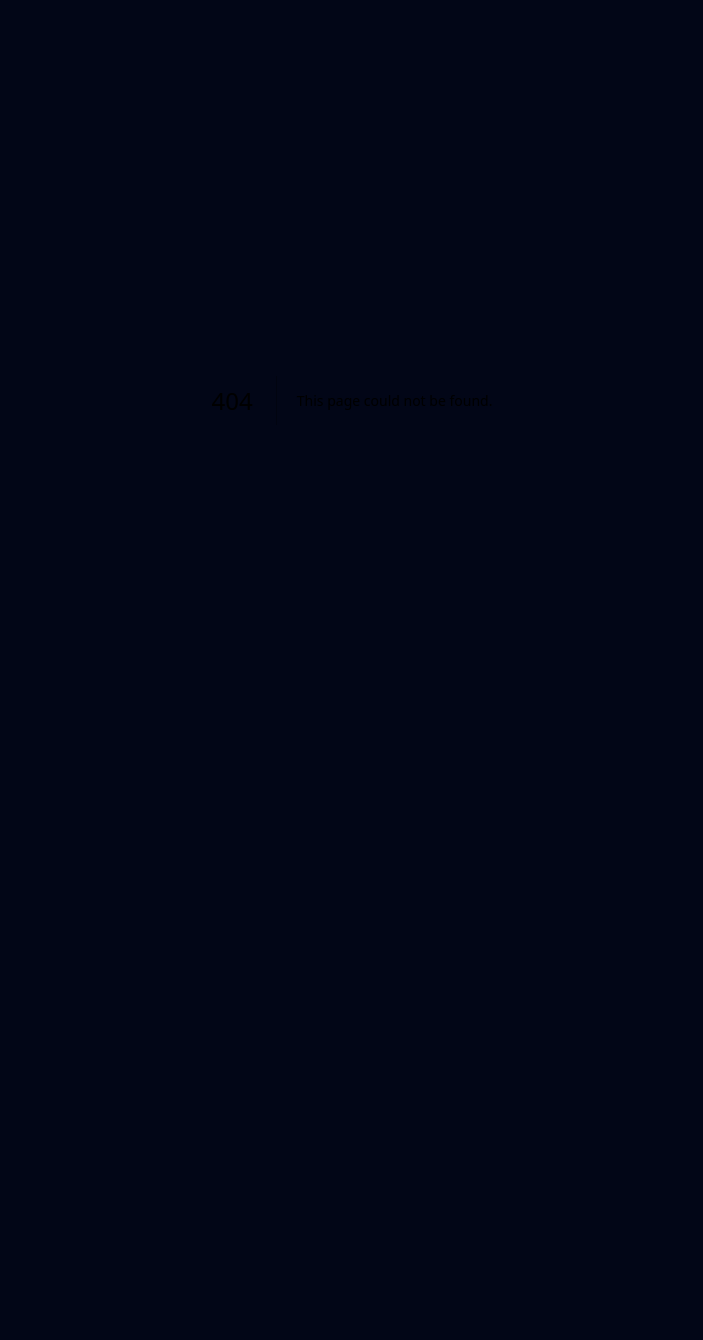
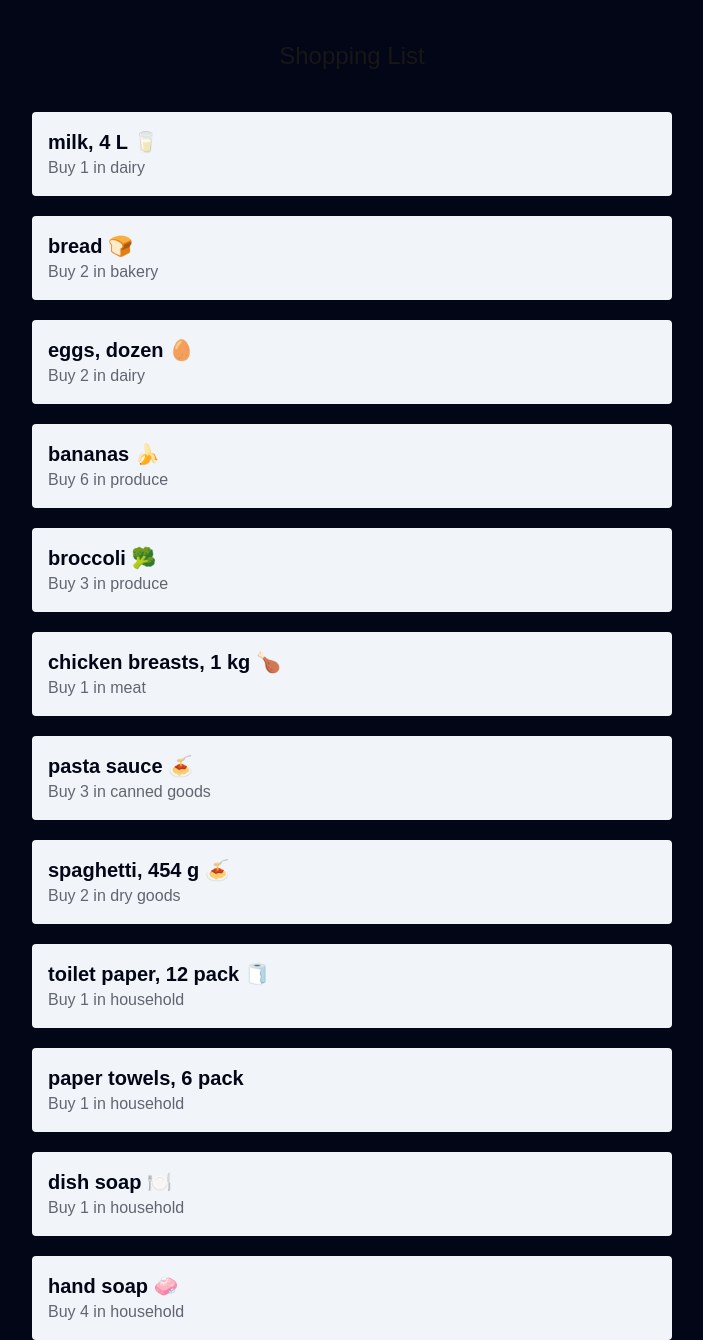
Before and after one commit to srntz/cprg306-assignments, a Next.js app: page /week-3 in a window 1280 px wide. Before the commit this address had no page. Shown: the whole page, without its empty margins (288-991 px from the left). Before the commit the page ends 800 px from the top, so only its background shows below. Built offline with nearby package versions, Linux system fonts and the light colour scheme.

Commit message:
Add week-3 page

```diff
--- a/src/app/layout.tsx
+++ b/src/app/layout.tsx
@@ -2,7 +2,7 @@
 import "./globals.css";
 
 export const metadata: Metadata = {
-  title: "Create Next App",
+  title: "Shopping List",
   description: "Generated by create next app",
 };
 
--- a/src/app/page.tsx
+++ b/src/app/page.tsx
@@ -12,6 +12,12 @@
         >
           Week 2
         </Link>
+        <Link
+          href={"/week-3"}
+          className="hover:bg-slate-800 hover:ml-3 rounded h-10 w-48 flex items-center p-3 transition-all"
+        >
+          Week 3
+        </Link>
       </div>
     </div>
   );
--- /dev/null
+++ b/src/app/week-3/item-data.ts
@@ -0,0 +1,62 @@
+export const items = [
+  {
+    name: "milk, 4 L 🥛",
+    quantity: 1,
+    category: "dairy",
+  },
+  {
+    name: "bread 🍞",
+    quantity: 2,
+    category: "bakery",
+  },
+  {
+    name: "eggs, dozen 🥚",
+    quantity: 2,
+    category: "dairy",
+  },
+  {
+    name: "bananas 🍌",
+    quantity: 6,
+    category: "produce",
+  },
+  {
+    name: "broccoli 🥦",
+    quantity: 3,
+    category: "produce",
+  },
+  {
+    name: "chicken breasts, 1 kg 🍗",
+    quantity: 1,
+    category: "meat",
+  },
+  {
+    name: "pasta sauce 🍝",
+    quantity: 3,
+    category: "canned goods",
+  },
+  {
+    name: "spaghetti, 454 g 🍝",
+    quantity: 2,
+    category: "dry goods",
+  },
+  {
+    name: "toilet paper, 12 pack 🧻",
+    quantity: 1,
+    category: "household",
+  },
+  {
+    name: "paper towels, 6 pack",
+    quantity: 1,
+    category: "household",
+  },
+  {
+    name: "dish soap 🍽️",
+    quantity: 1,
+    category: "household",
+  },
+  {
+    name: "hand soap 🧼",
+    quantity: 4,
+    category: "household",
+  },
+];
--- /dev/null
+++ b/src/app/week-3/item-list.tsx
@@ -0,0 +1,19 @@
+import { items } from "@/app/week-3/item-data";
+import Item from "./item";
+
+export default function ItemList() {
+  return (
+    <div id="item-list" className="flex flex-col gap-5 items-center">
+      {items.map((item, index) => {
+        return (
+          <Item
+            name={item.name}
+            quantity={item.quantity}
+            category={item.category}
+            key={index}
+          />
+        );
+      })}
+    </div>
+  );
+}
--- /dev/null
+++ b/src/app/week-3/item.tsx
@@ -0,0 +1,18 @@
+export default function Item({
+  name,
+  quantity,
+  category,
+}: {
+  name: string;
+  quantity: number;
+  category: string;
+}) {
+  return (
+    <li className="item flex flex-col bg-slate-100 p-4 rounded w-[40rem]">
+      <p className="font-bold text-xl text-slate-950">{name}</p>
+      <p className="opacity-60 text-slate-950">
+        Buy {quantity} in {category}
+      </p>
+    </li>
+  );
+}
--- /dev/null
+++ b/src/app/week-3/page.tsx
@@ -0,0 +1,11 @@
+import Header from "@/components/global/header";
+import ItemList from "@/app/week-3/item-list";
+
+export default function Page() {
+  return (
+    <main>
+      <Header headerTitle={"Shopping List"} />
+      <ItemList />
+    </main>
+  );
+}
```
